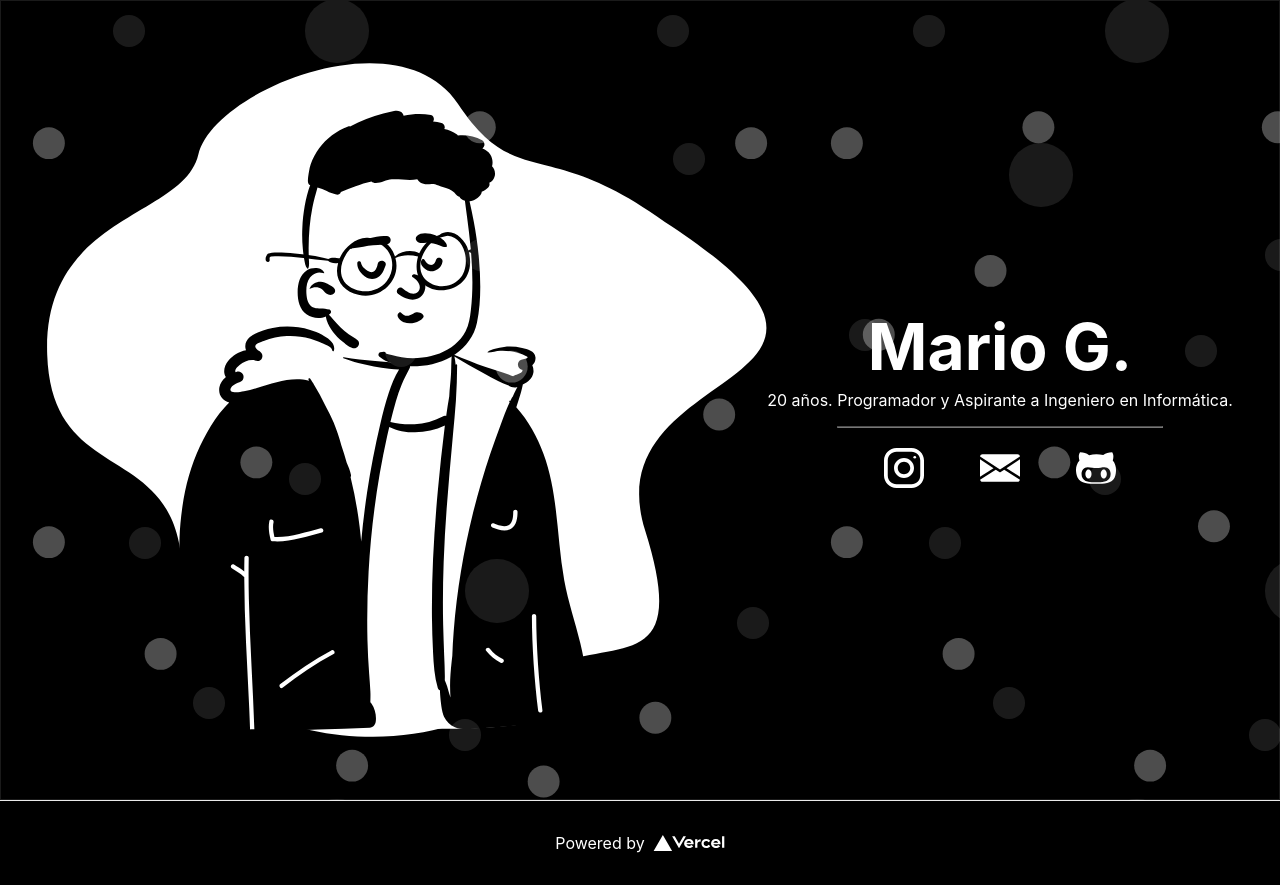
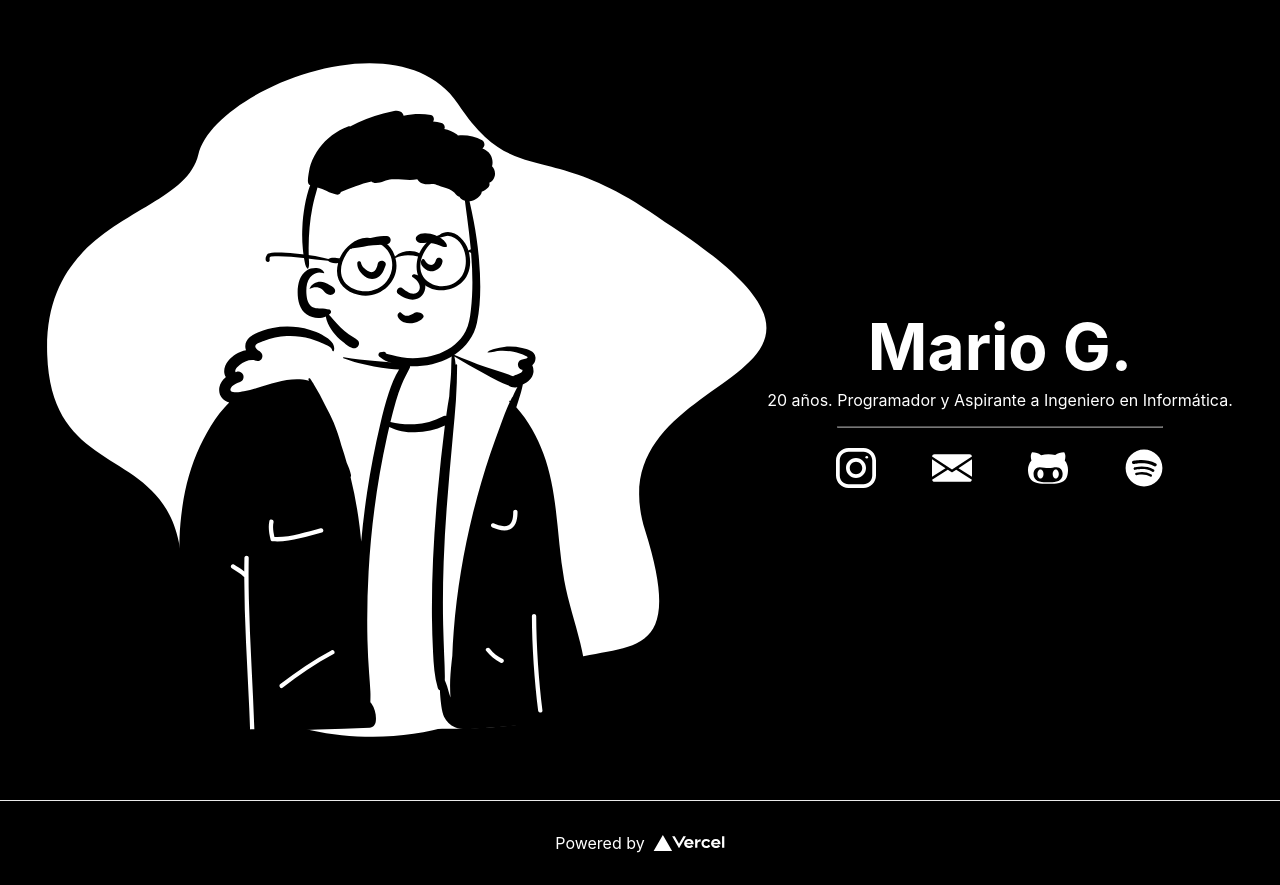
Before and after one commit to defcxz/web, a Next.js app: page / in a window 1280 px wide. Built offline with nearby package versions, Linux system fonts and the light colour scheme.

Commit message:
Añadido ícono de spotify + eliminada nieve

```diff
--- a/app/layout.tsx
+++ b/app/layout.tsx
@@ -1,6 +1,4 @@
 import './globals.css';
-import snow from './styles/snow.module.css'
-
 import { AnalyticsWrapper } from './components/analytics';
 import Footer from './footer';
 
@@ -17,9 +15,6 @@ export default function RootLayout({
       */}
       <head />
       <body>
-        <div className={snow.snow}>
-          <div></div>
-        </div>
 
         {children}
         <AnalyticsWrapper />
@@ -28,7 +23,6 @@ export default function RootLayout({
         <Footer />
       </footer>
       </body>
-
     </html>
   )
 }
--- a/app/page.tsx
+++ b/app/page.tsx
@@ -1,4 +1,5 @@
 import styles from './styles/page.module.css'
+import Image from 'next/image'
 
 export default function Home() {
   return (
@@ -6,7 +7,6 @@ export default function Home() {
       <main className={styles.main}>
 
         <div className={styles.grid}>
-
 
           <img className={styles.medark} src="/IMGs/medark.svg" alt="Mario G." width="60%"/>
 
@@ -25,6 +25,7 @@ export default function Home() {
                   <a href="https://www.instagram.com/defcxz"><img src="IMGs/instagram.svg" alt="instagram-logo"/></a>
                   <a href="mailto:mralejandrogu@gmail.com"><img src="IMGs/mail.svg" alt="mail-logo"/></a>
                   <a href="https://www.github.com/defcxz"><img src="IMGs/github.svg" alt="github-logo"/></a>
+                  <a href="https://open.spotify.com/user/lameavollaiiita?si=cfad77966c8d4214"><img src="IMGs/spotify.svg" alt="spotify-logo"/></a>
               </div>
             </div>
           </div>
@@ -53,7 +54,6 @@ export default function Home() {
           </a> */}
 
 
-
         </div>
       </main>
     </div>
```
Also changed, not shown: public/IMGs/spotify.svg (added).
